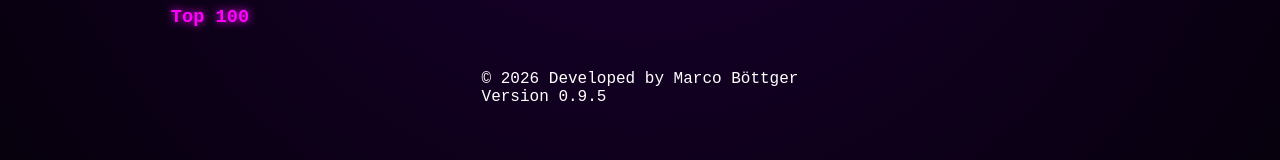
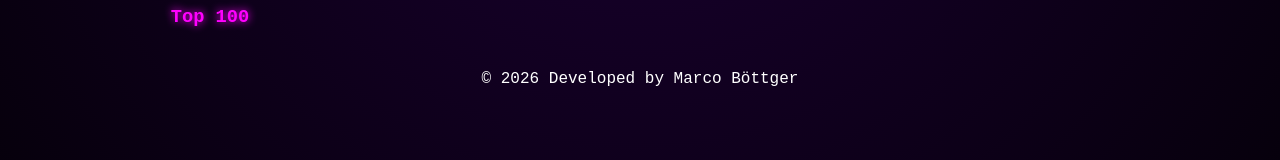
Before and after one commit to shivacat1288/NEON-SNAKE, a plain HTML site: page index.html in a window 1280 px wide. Shown: the part 281-441 px from the top of the page. Drawn offline with Linux system fonts and the light colour scheme; no server answers.

Commit message:
footer fix

```diff
--- a/index.html
+++ b/index.html
@@ -1582,7 +1582,7 @@
 
     </script>
 
-    <footer> © 2026 Developed by Marco Böttger<br>Version 0.9.5</footer>
+    <footer> © 2026 Developed by Marco Böttger</footer>
 
 </body>
 
```
